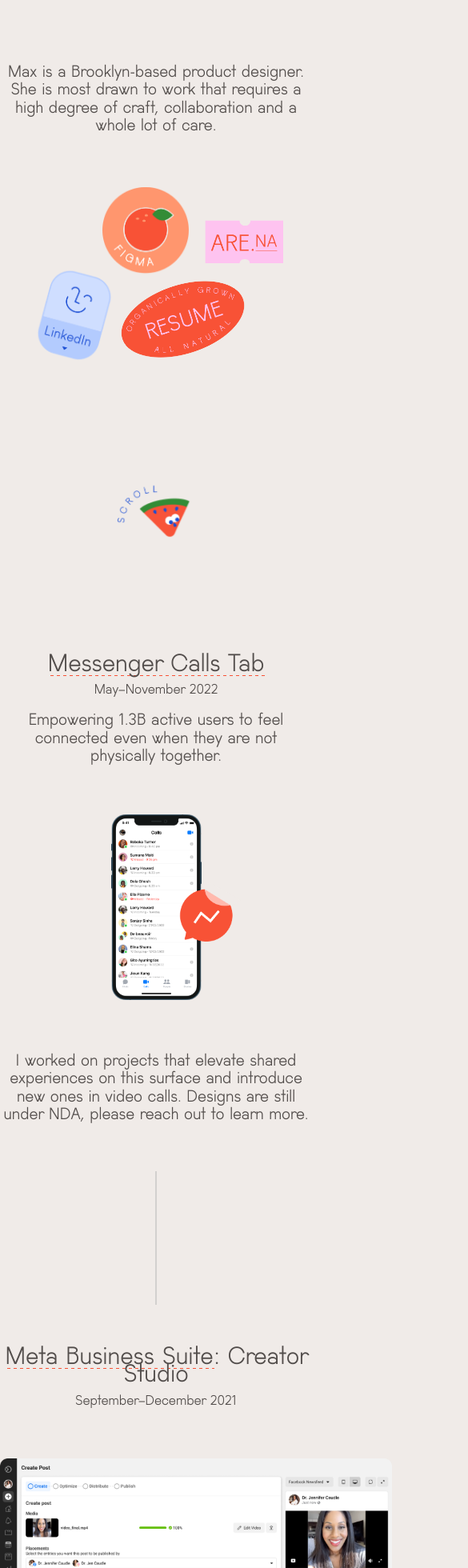
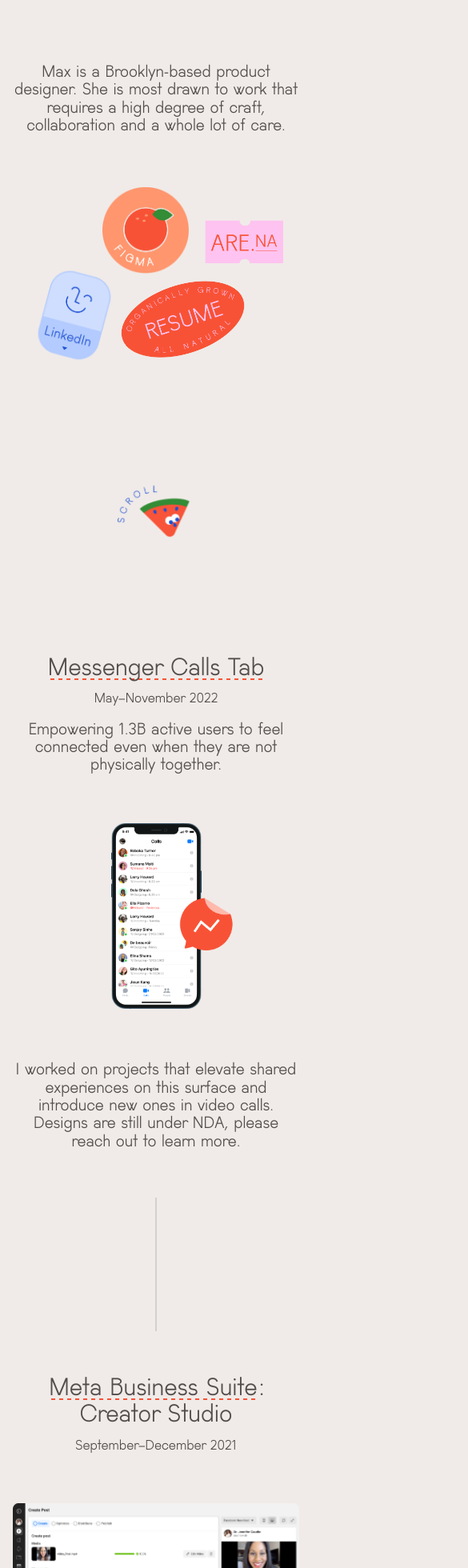
Before and after one commit to maxinekho/lil-tater, a React (Create React App) app: page / in a window 390 px wide. Shown: the top 1960 px of the page at 80% size, 585 px wide, since content can reach past the window. Built offline with nearby package versions, Linux system fonts and the light colour scheme.

Commit message:
mobile responsiveness

```diff
--- a/package.json
+++ b/package.json
@@ -2,6 +2,7 @@
   "name": "lil-tater",
   "version": "0.1.0",
   "private": true,
+  "homepage": "https://maxinekho.com/",
   "dependencies": {
     "@testing-library/jest-dom": "^5.11.9",
     "@testing-library/react": "^11.2.5",
--- a/src/index.css
+++ b/src/index.css
@@ -39,10 +39,13 @@ p {
   margin-right: 1em;
 }
 
+header {
+  margin: 0 1em;
+}
+
 header h1 {
   font-size: 1em;
   font-weight: 400;
-
 }
 
 .top-stickers {
@@ -99,7 +102,7 @@ header h1 {
 }
 
 main {
-  margin: 2em 0 8em;
+  margin: 2em 1em 8em;
 }
 
 main p {
@@ -115,6 +118,7 @@ svg {
 h2 {
   margin: 8px 0;
   font-weight: 400;
+  line-height: 1.4em;
 }
 
 main div>img {
@@ -125,25 +129,25 @@ main div>img {
 .img-container-1 {
   position: relative;
   margin: 60px auto;
-  width: 113px;
+  max-width: 113px;
 }
 
 .img-container-2 {
   position: relative;
   margin: 60px auto;
-  width: 490px;
+  max-width: 490px;
 }
 
 .img-container-3 {
   position: relative;
   margin: 60px auto;
-  width: 622px;
+  max-width: 622px;
 }
 
 .img-container-4 {
   position: relative;
   margin: 100px auto 60px;
-  width: 135px;
+  max-width: 135px;
 }
 
 .sticker1 {
@@ -151,7 +155,7 @@ main div>img {
   right: -55px;
   top: 50%;
   transform: translateY(-55%);
-  width: 83px;
+  max-width: 83px;
 }
 
 .sticker2 {
@@ -159,14 +163,14 @@ main div>img {
   right: -68px;
   top: 50%;
   transform: translateY(-5%);
-  width: 146px;
+  max-width: 146px;
 }
 
 .sticker3 {
   position: absolute;
   left: -82px;
   top: -82px;
-  width: 146px;
+  max-width: 146px;
 }
 
 footer address {
@@ -181,10 +185,10 @@ footer p {
 header a:not(.sticker), main a, footer a {
   color: #524d4b;
   background-image: linear-gradient(to left, #F85236, #F85236 50%, transparent 50%);
-  background-size: 8px 1.2px;
+  background-size: 10px 1.5px;
   background-repeat: repeat-x;
-  background-position: 0 101%;
-  padding: 1px;
+  background-position: 0 96%;
+  padding: 2px;
   text-decoration: none;
   transition: all 0.3s;
 }
@@ -201,4 +205,26 @@ a:hover {
   .break {
     display: none;
   }
+
+  .img-container-3 {
+    max-width: 450px;
+  }
+
+  .sticker3 {
+    left: -56px;
+    top: -56px;
+    max-width: 100px;
+  }
 }
+
+@media (max-width: 425px) {
+  .img-container-3 {
+    max-width: 320px;
+  }
+
+  .sticker3 {
+    left: -32px;
+    top: -32px;
+    max-width: 62px;
+  }
+}
```
Also changed, not shown: src/index.html (added, +19 -0 lines), 1 other file (tests, documents, lock files or other folders).
